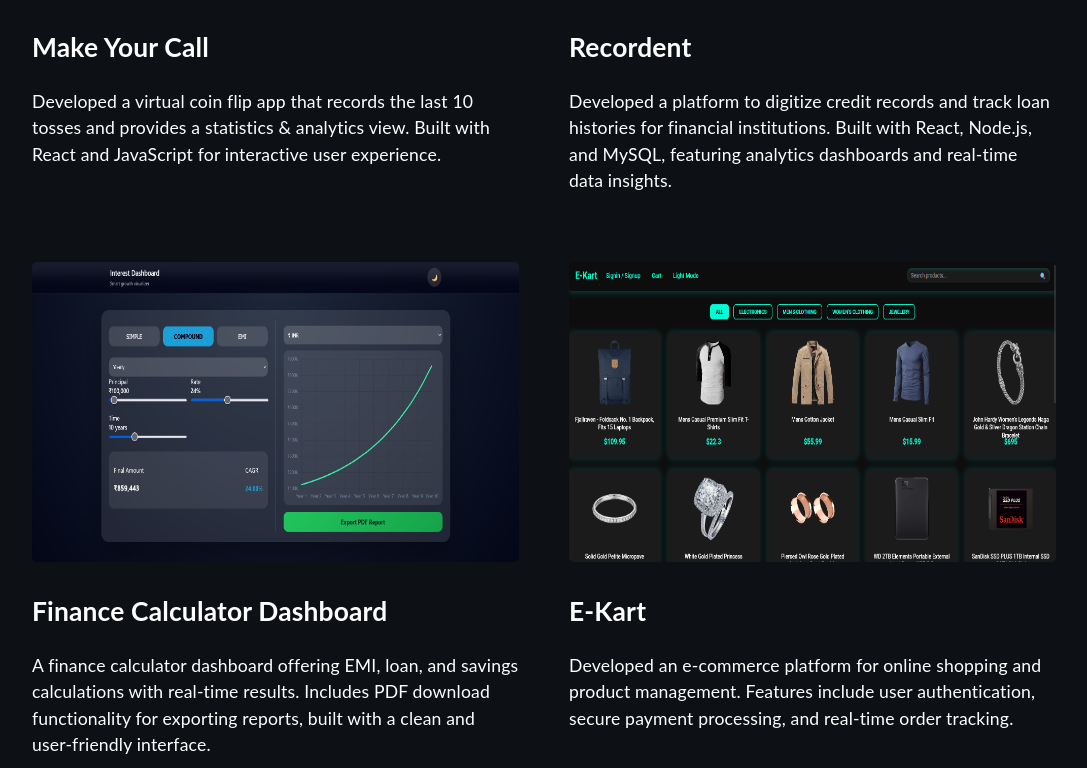
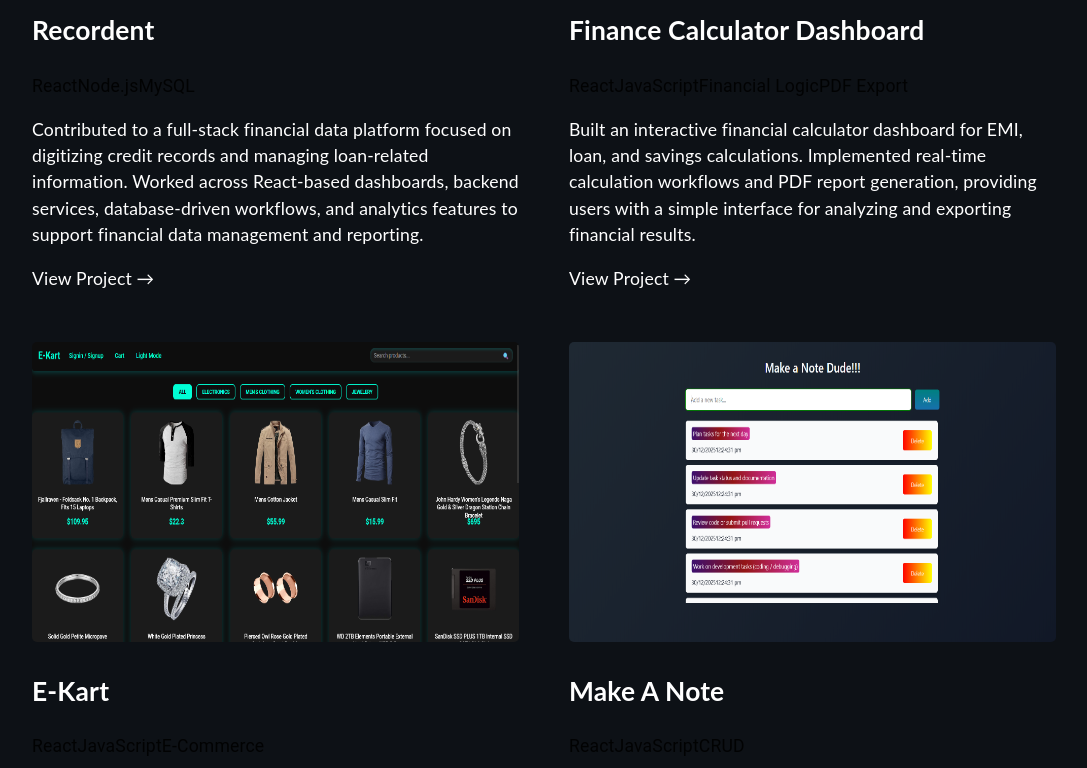
Before and after one commit to raviadem092/react-dev-portfolio-ravikumaradem, a React (Create React App) app: page / in a window 1280 px wide. Shown: the part 3012-3780 px from the top of the page, without its empty margins (96-1183 px from the left). Built offline with nearby package versions, Linux system fonts and the light colour scheme; no server answers.

Commit message:
Update Project.tsx

```diff
--- a/src/components/Project.tsx
+++ b/src/components/Project.tsx
@@ -1,83 +1,118 @@
 import React from "react";
-import RecordentThumbnail from '../assets/images/recordent.png';
-import FlipYourCoin from '../assets/images/FlipYourCoin.png';
-import ecart from '../assets/images/ecart.png';
-import financeCalc from '../assets/images/interestDashboard.png'
-import makeANote from '../assets/images/makeANote.png';
-import '../assets/styles/Project.scss';
+import RecordentThumbnail from "../assets/images/recordent.png";
+import FlipYourCoin from "../assets/images/FlipYourCoin.png";
+import ecart from "../assets/images/ecart.png";
+import financeCalc from "../assets/images/interestDashboard.png";
+import makeANote from "../assets/images/makeANote.png";
+import "../assets/styles/Project.scss";
 
 function Project() {
-    return(
-    <div className="projects-container" id="projects">
+    const projects = [
+        {
+            title: "Recordent",
+            image: RecordentThumbnail,
+            liveUrl: "https://recordent.com",
+            technologies: ["React", "Node.js", "MySQL"],
+            description:
+                "Contributed to a full-stack financial data platform focused on digitizing credit records and managing loan-related information. Worked across React-based dashboards, backend services, database-driven workflows, and analytics features to support financial data management and reporting.",
+        },
+        {
+            title: "Finance Calculator Dashboard",
+            image: financeCalc,
+            liveUrl: "https://financecalculatorravikumaradem.vercel.app/",
+            technologies: [
+                "React",
+                "JavaScript",
+                "Financial Logic",
+                "PDF Export",
+            ],
+            description:
+                "Built an interactive financial calculator dashboard for EMI, loan, and savings calculations. Implemented real-time calculation workflows and PDF report generation, providing users with a simple interface for analyzing and exporting financial results.",
+        },
+        {
+            title: "E-Kart",
+            image: ecart,
+            liveUrl: "https://e-kart-ravikumaradem.vercel.app/",
+            technologies: ["React", "JavaScript", "E-Commerce"],
+            description:
+                "Developed an e-commerce application focused on product browsing, shopping workflows, and order management. Designed reusable frontend components and implemented application flows to provide a responsive and user-friendly online shopping experience.",
+        },
+        {
+            title: "Make A Note",
+            image: makeANote,
+            liveUrl: "https://make-a-note-ravikumaradem.vercel.app/",
+            technologies: ["React", "JavaScript", "CRUD"],
+            description:
+                "Built a lightweight note-taking application with essential create, edit, and delete functionality. Focused on a minimal interface and straightforward user experience for fast and distraction-free note management.",
+        },
+        {
+            title: "Make Your Call",
+            image: FlipYourCoin,
+            liveUrl: "https://makeyourcall.vercel.app/",
+            technologies: ["React", "JavaScript", "Analytics"],
+            description:
+                "Developed an interactive virtual coin-flip application that maintains the latest toss history and provides statistics and analytics based on user activity. Built with React and JavaScript with a focus on interactive UI and real-time state management.",
+        },
+    ];
+
+    return (
+        <section className="projects-container" id="projects">
             <h1>Projects</h1>
+
             <div className="projects-grid">
-            <div className="project">
-                <a href="https://makeyourcall.vercel.app/" target="_blank" rel="noreferrer">
-                    <img src={FlipYourCoin} className="zoom" alt="thumbnail" width="100%" height="300"/>
+                {projects.map((project, index) => (
+                    <div className="project" key={index}>
+                        <a
+                            href={project.liveUrl}
+                            target="_blank"
+                            rel="noreferrer"
+                        >
+                            <img
+                                src={project.image}
+                                className="zoom"
+                                alt={`${project.title} project thumbnail`}
+                                width="100%"
+                                height="300"
+                            />
                         </a>
-                <a href="https://makeyourcall.vercel.app/" target="_blank" rel="noreferrer">
-                    <h2>Make Your Call</h2>
+
+                        <div className="project-content">
+                            <a
+                                href={project.liveUrl}
+                                target="_blank"
+                                rel="noreferrer"
+                            >
+                                <h2>{project.title}</h2>
                             </a>
-                <p>
-                    Developed a virtual coin flip app that records the last 10 tosses and provides
-                    a statistics & analytics view. Built with React and JavaScript for interactive
-                    user experience.
-                </p>
+
+                            <div className="project-technologies">
+                                {project.technologies.map(
+                                    (technology, techIndex) => (
+                                        <span
+                                            key={techIndex}
+                                            className="technology-tag"
+                                        >
+                                            {technology}
+                                        </span>
+                                    )
+                                )}
                             </div>
-            {/* Recordent Project */}
-            <div className="project">
-                <a href="https://recordent.com" target="_blank" rel="noreferrer">
-                    <img src={RecordentThumbnail} className="zoom" alt="Recordent thumbnail" width="100%" height="300" />
+
+                            <p>{project.description}</p>
+
+                            <a
+                                href={project.liveUrl}
+                                target="_blank"
+                                rel="noreferrer"
+                                className="project-link"
+                            >
+                                View Project →
                             </a>
-                <a href="https://recordent.com" target="_blank" rel="noreferrer">
-                    <h2>Recordent</h2>
-                </a>
-                <p>
-                    Developed a platform to digitize credit records and track loan histories for
-                    financial institutions. Built with React, Node.js, and MySQL, featuring
-                    analytics dashboards and real-time data insights.
-                </p>
-            </div>
-            <div className="project">
-                <a href="https://financecalculatorravikumaradem.vercel.app/" target="_blank" rel="noreferrer">
-                    <img src={financeCalc} className="zoom" alt="Finance Calculator thumbnail" width="100%" height="300" />
-                </a>
-                <a href="https://financecalculatorravikumaradem.vercel.app/" target="_blank" rel="noreferrer">
-                    <h2>Finance Calculator Dashboard</h2>
-                </a>
-                <p>
-                    A finance calculator dashboard offering EMI, loan, and savings calculations with real-time results.
-                    Includes PDF download functionality for exporting reports, built with a clean and user-friendly interface.
-                </p>
-            </div>
-            <div className="project">
-                <a href="https://e-kart-ravikumaradem.vercel.app//" target="_blank" rel="noreferrer">
-                    <img src={ecart} className="zoom" alt="Ecart thumbnail" width="100%" height="300" />
-                </a>
-                <a href="https://e-kart-ravikumaradem.vercel.app//" target="_blank" rel="noreferrer">
-                    <h2>E-Kart</h2>
-                </a>
-                <p>
-                    Developed an e-commerce platform for online shopping and product management.
-                    Features include user authentication, secure payment processing, and
-                    real-time order tracking.
-                </p>
-            </div>
-            <div className="project">
-                <a href="https://make-a-note-ravikumaradem.vercel.app//" target="_blank" rel="noreferrer">
-                    <img src={makeANote} className="zoom" alt="Make a Note thumbnail" width="100%" height="300" />
-                </a>
-                <a href="https://make-a-note-ravikumaradem.vercel.app//" target="_blank" rel="noreferrer">
-                    <h2>Make A Note</h2>
-                </a>
-                <p>
-                    A lightweight web-based note-taking app to quickly jot down and manage text notes.
-                    Bare-bones interface with essential add/edit/delete functionality, no fluff or accounts.
-                    Simple personal tool, built for fast, distraction-free note capture.
-                </p>
                         </div>
                     </div>
+                ))}
             </div>
+        </section>
     );
 }
 
```
Lines whose indentation alone changed are shown as unchanged.
